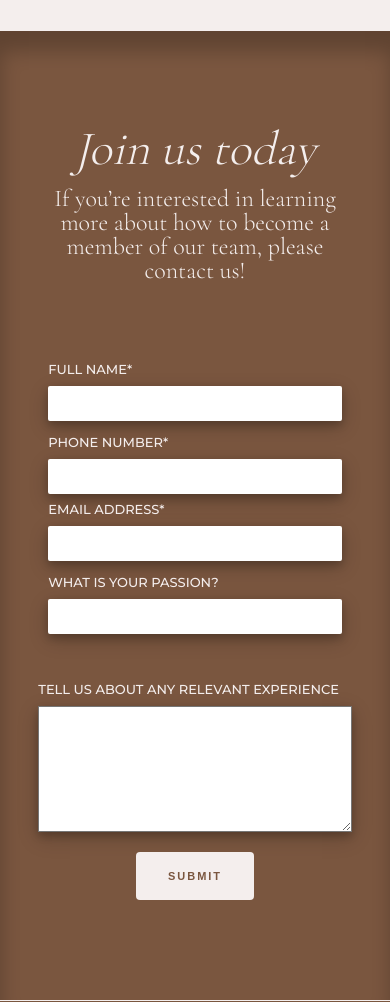
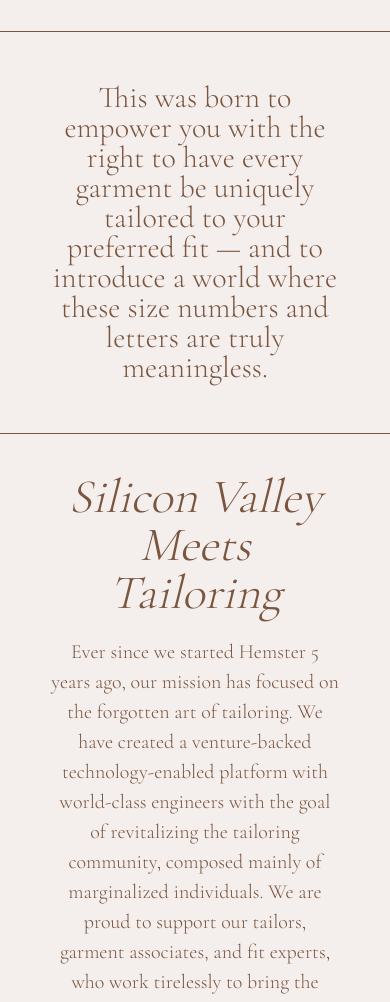
Before and after one commit to dianailan/final-project, a plain HTML site: page story.html in a window 390 px wide. Shown: the part 793-1795 px from the top of the page. Drawn offline with nearby package versions, Linux system fonts and the light colour scheme.

Commit message:
some changes

```diff
--- a/css/responsive.css
+++ b/css/responsive.css
@@ -92,7 +92,8 @@
     flex-direction: column;
   }
   .parallax,
-  .our-story{
+  .our-story,
+  .parallax1{
     width: 100%;
   }
   .our-story{
@@ -117,7 +118,10 @@
     margin-top: 100px;
   }
   .quote{
-    font-size: 45px;
+    font-size: 30px;
+  }
+  .story-div{
+    border-top: 1px solid #7a563f;
   }
 }
 @media screen and (max-width: 600px) {
--- a/css/style.css
+++ b/css/style.css
@@ -569,3 +569,23 @@ footer{
     justify-content: center;
     align-items: center;
 }
+.story-div {
+  padding: 13%;
+  border-bottom: 1px solid #7a563f;
+}
+.silicon-valley{
+  justify-content: center;
+  flex-direction: column;
+  text-align: center;
+  color: #7a563f;
+  padding: 10% 13%;
+}
+.silicon-valley p:nth-child(1){
+  font-size: 48px;
+  font-style: italic;
+  margin-bottom: 20px;
+}
+.silicon-valley p:nth-child(2){
+  font-size: 20px;
+  line-height: 30px;
+}
--- a/story.html
+++ b/story.html
@@ -20,11 +20,11 @@
     <nav class="main-nav d-flex">
         <div class="logo resp-logo"><a href="#"><img src="imgs/logo.png" alt="logo" style="width: 40px;"></a></div>
         <ul class="nav-links montserrat">
-            <li><a href="#">lookbook</a></li>
+            <li><a href="lookbook.html">lookbook</a></li>
             <li><a href="#">our story</a></li>
             <li class="view-logo"><a href="index.html"><img src="imgs/logo.png" alt="logo" style="width: 40px; "></a></li>
-            <li><a href="#">partners</a></li>
-            <li><a href="#">book appointment</a></li>
+            <li><a href="partners.html">partners</a></li>
+            <li><a href="book.html">book appointment</a></li>
        </ul>
        <div class="burger">
             <div class="line line1"></div>
@@ -50,6 +50,17 @@
           </div>
         </div>
       </section>
+      <div class="story-div">
+        <P class="cormorant quote">This was born to empower you with the right to have every garment be uniquely tailored to your preferred fit —
+            and to introduce a world where these size numbers and letters are truly meaningless.
+         </P>
+      </div>
+      <div class="silicon-valley d-flex">
+        <p class="cormorant">Silicon Valley Meets Tailoring</p>
+        <p class="cormorant">Ever since we started Hemster 5 years ago, our mission has focused on the forgotten art of tailoring. We have created a venture-backed technology-enabled platform with world-class engineers with the goal of revitalizing the tailoring community, composed mainly of marginalized individuals.  We are proud to support our tailors, garment associates, and fit experts,
+           who work tirelessly to bring the perfect fit to every shopper.
+        </p>
+      </div>
       <section class="section-5 d-flex">
         <h2 class="cormorant form-h" style="font-style: italic;">Join us today</h2>
         <p class="cormorant form-p">If you’re interested in learning more about how to become a member of our team, please contact us!</p>
```
Also changed, not shown: index.html (+4 -4 lines), lookbook.html (+1 -1 lines).
